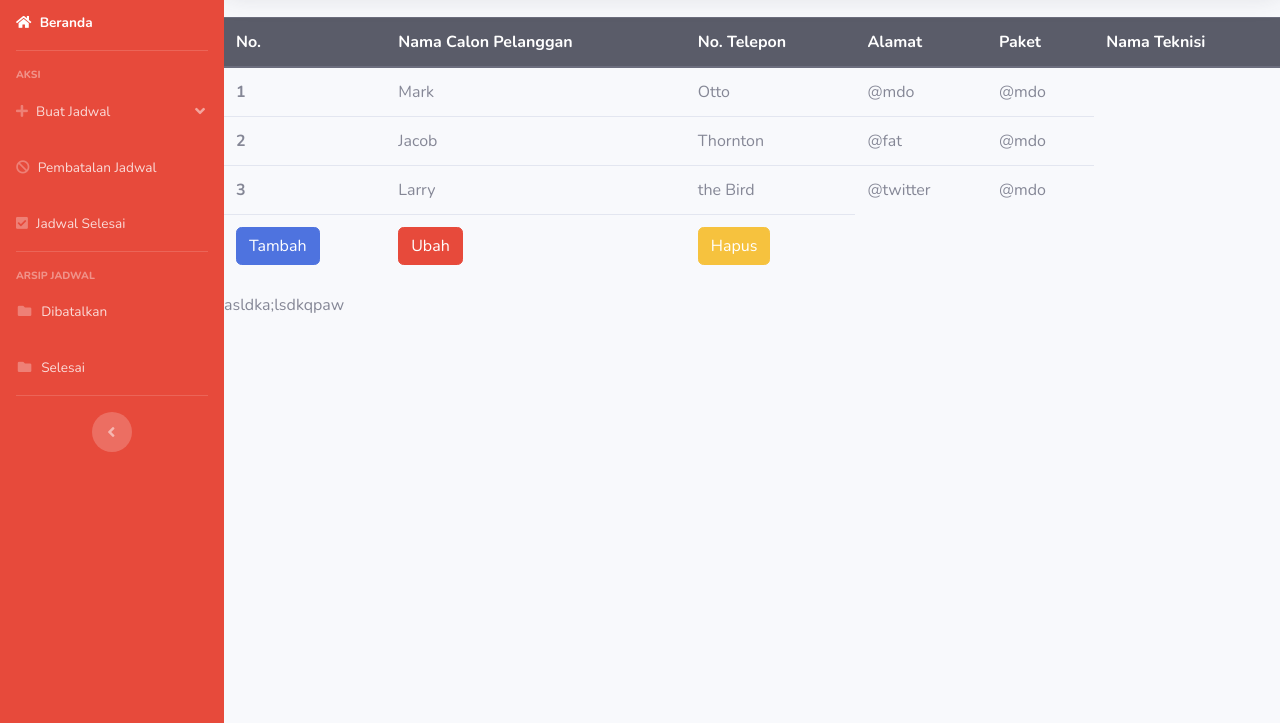
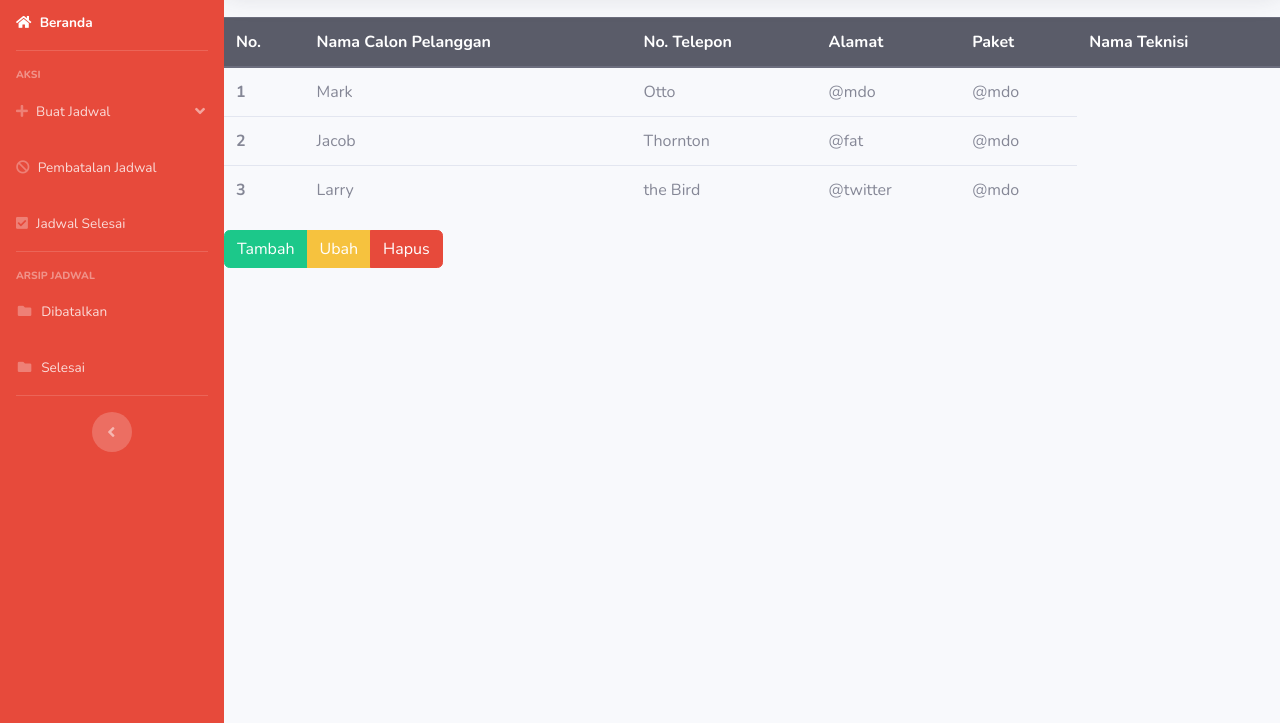
Before and after one commit to anggatonja/projekkpweb, a website with bundled scripts: page instalasibaru.html in a window 1280 px wide. Shown: the part 77-800 px from the top of the page. Built offline with nearby package versions, Linux system fonts and the light colour scheme.

Commit message:
progres 2

```diff
--- a/instalasibaru.html
+++ b/instalasibaru.html
@@ -350,14 +350,16 @@
                 <td>@twitter</td>
                 <td>@mdo</td>
               </tr>
-              <tr>
-                <td><button type="button" class="btn btn-primary">Tambah</button></td>
-                <td><button type="button" class="btn btn-danger">Ubah</button></td>
-                <td><button type="button" class="btn btn-warning">Hapus</button></td>
-              </tr>
             </tbody>
-          </table> asldka;lsdkqpaw
+          </table>
 
+          <!---- Button Aksi---->
+
+          <div class="btn-group" role="group" aria-label="Basic example">
+            <button type="button" class="btn btn-success">Tambah</button>
+            <button type="button" class="btn btn-warning">Ubah</button>
+            <button type="button" class="btn btn-danger">Hapus</button>
+          </div>
 
           <!-- Bootstrap core JavaScript-->
   <script src="vendor/jquery/jquery.min.js"></script>
@@ -377,5 +379,4 @@
   <script src="js/demo/chart-pie-demo.js"></script>
 
 </body>
-
 </html>
```
Also changed, not shown: mtbts.html (+6 -3 lines), mtclient.html (+7 -6 lines).
